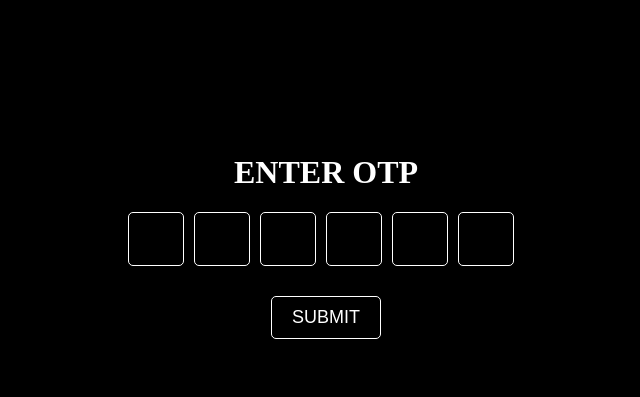
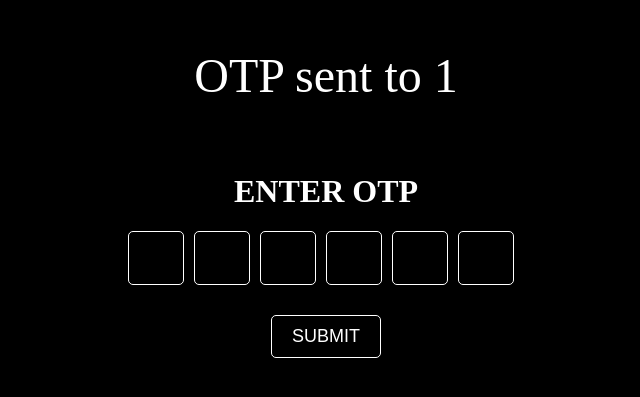
Before and after one commit to BasudevBharatBhushan/OTP-Auth-Plugg-Frontend, a React (Create React App) app: page /1 in a window 1280 px wide. Shown: the part 173-570 px from the top of the page, without its empty margins (314-954 px from the left). Built offline with nearby package versions, Linux system fonts and the light colour scheme; no server answers.

Commit message:
message style added

```diff
--- a/src/app.css
+++ b/src/app.css
@@ -74,3 +74,9 @@
   color: white;
   text-align: center;
 }
+
+.message {
+  font-size: 3rem;
+  color: white;
+  text-align: center;
+}
```
